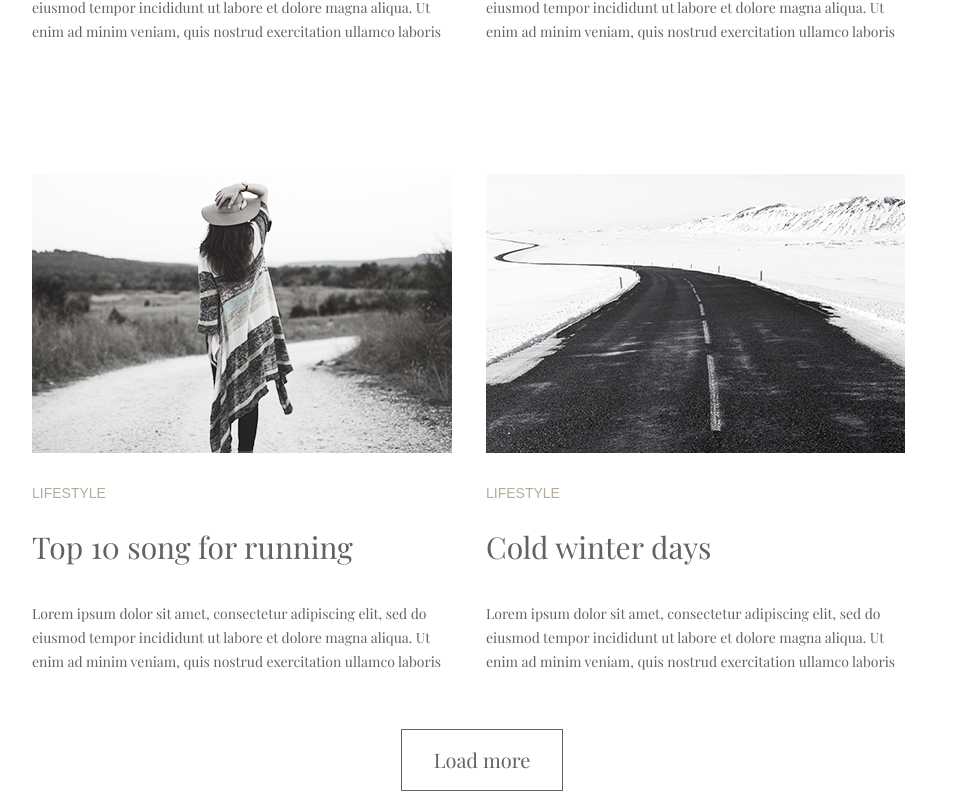
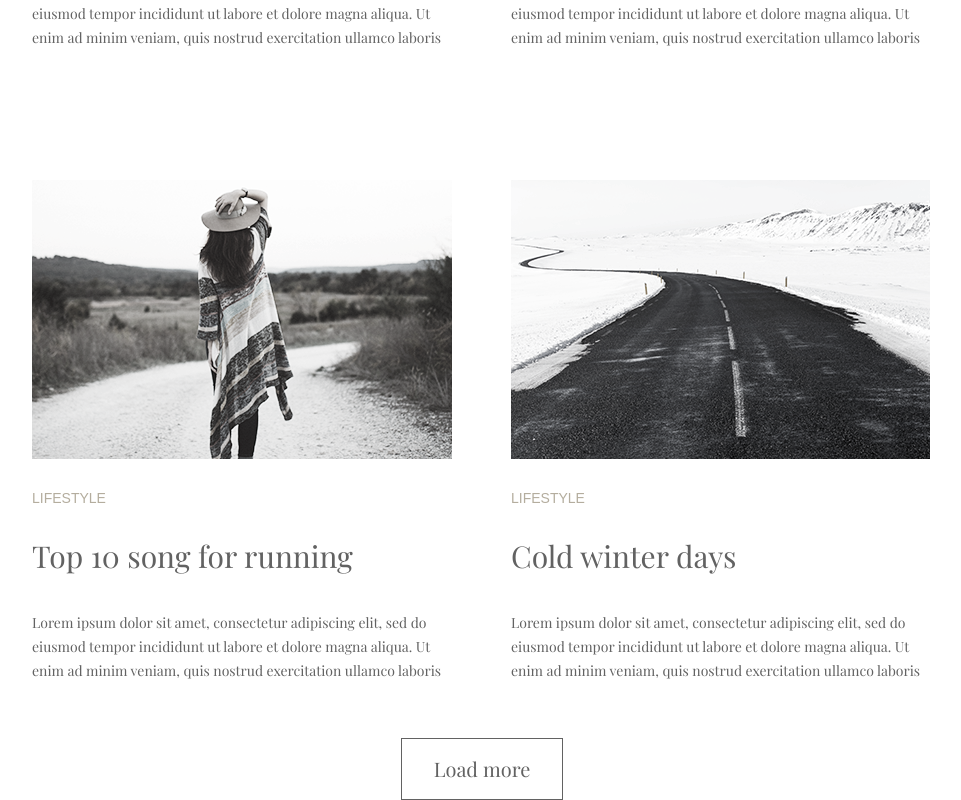
Before and after one commit to kozachenko-mm/goit-fe-course, a plain HTML site: page module-03/index.html in a window 1280 px wide. Shown: the part 1280-2080 px from the top of the page, without its empty margins (158-1119 px from the left). Drawn offline with nearby package versions, Linux system fonts and the light colour scheme.

Commit message:
почти сделал

```diff
--- a/module-03/css/style.css
+++ b/module-03/css/style.css
@@ -3,23 +3,27 @@
   padding: 0;
   box-sizing: border-box;
 }
-body {
+.container {
   width: 900px;
   margin: 0 auto;
-
 }
 
 header {
   padding-top: 75px;
   margin-bottom: 100px;
+}
+.site-navigation a {
+  text-transform: uppercase;
+  text-decoration: none;
+  color: #626262;
+  font-size: 14px;
+  font-family: "Playfair Display", serif;
+}
+li {
+  display: inline-block;
+  width: 220px;
   text-align: center;
 }
-
-
-li {
-  display: inline-block;
-  width: 170px;
-  }
 
 /* .list-item1 {
   margin-right: 120px;
@@ -33,68 +37,73 @@ li {
   margin-right: 90px;
 } */
 
-.site-navigation a {
-  text-transform: uppercase;
-  text-decoration: none;
-  color: #626262;
-  font-size: 14px;
-  font-family: "Playfair Display", serif;
+.site-navigation a:hover,
+.site-navigation a:focus {
+  color: #03a9f4;
 }
 
-.site-navigation a:hover {
-  color: #03a9f4;
+.block {
+  margin-bottom: 130px;
+  font-size: 0;
 }
-/*или фокус или ховер*/
-/* .site-navigation a:focus {
-  color: #03a9f4;
-} */
-
+.block:last-child {
+  margin: 0;
+}
 .block-left {
   display: inline-block;
-  width: 50%;
+  width: 421px;
+  margin-right: 58px;
+
   /* margin: 0 0 130px; */
   /* padding-left: 140px; */
 }
+.block-left:nth-child(2n) {
+  margin-right: 0;
+}
 
-.block-right {
+/* .block-right {
   display: inline-block;
-  width: calc(50% - 4px);
+  width: 421px; */
   /* margin: 0 0 130px; */
   /* text-align: left; */
-}
+
 
 img {
   display: block;
+  max-width: 100%;
+  height: auto;
+  /* margin-right: 0px; */
   margin-bottom: 30px;
+  font-size: 0;
 }
 
 span {
+  display: block;
   /* margin: auto auto 25px; */
   text-transform: uppercase;
   font-size: 14px;
   font-family: "Ubuntu", sans-serif;
   color: #b4ad9e;
   font-weight: lighter;
+  margin-bottom: 30px;
 }
 
 h2 {
   font-family: "Playfair Display", serif;
-  margin:25px 0 35px;
+  margin-bottom: 35px;
   font-size: 30px;
   color: #626262;
   font-weight: normal;
 }
 
-p {
+.text {
   font-family: "Playfair Display", serif;
   font-size: 14px;
   color: #626262;
   line-height: 24px;
-  }
-.block {
-  margin-bottom: 130px;
 }
-.bottom {
+
+main {
   margin-bottom: 55px;
 }
 
--- a/module-03/index.html
+++ b/module-03/index.html
@@ -13,9 +13,9 @@
   </head>
 
   <body>
+    <div class="container">
     <header>
-      <!-- меню сайта -->
-      <nav>
+            <nav>
         <ul class="site-navigation">
           <li class="list-item1"><a href="#">lifestyle</a></li>
           <li class="list-item2"><a href="#">photodiary</a></li>
@@ -38,7 +38,7 @@
             enim ad minim veniam, quis nostrud exercitation ullamco laboris
           </p>
         </div>
-        <div class="block-right">
+        <div class="block-left">
           <img src="./img/coffee.png" alt="cap of coffee" />
           <span>lifestyle</span>
           <h2>Life tastes better with coffee</h2>
@@ -53,38 +53,38 @@
         <div class="block-left">
           <img src="./img/bridge.png" alt="bridge" /> <span>photodiary</span>
           <h2>American dream</h2>
-          <p>
+          <p class="text">
             Lorem ipsum dolor sit amet, consectetur adipiscing elit, sed do
             eiusmod tempor incididunt ut labore et dolore magna aliqua. Ut
             <br />
             enim ad minim veniam, quis nostrud exercitation ullamco laboris
           </p>
         </div>
-        <div class="block-right">
+        <div class="block-left">
           <img src="./img/back.png" alt="back" /> <span>lifestyle</span>
           <h2>A day exploring the Alps</h2>
-          <p>
+          <p class="text">
             Lorem ipsum dolor sit amet, consectetur adipiscing elit, sed do
             eiusmod tempor incididunt ut labore et dolore magna aliqua. Ut<br />
             enim ad minim veniam, quis nostrud exercitation ullamco laboris
           </p>
         </div>
       </div>
-      <div class="block bottom">
+      <div class="block">
         <div class="block-left ">
           <img src="./img/girl.png" alt="girl" /> <span>lifestyle</span>
           <h2>Top 10 song for running</h2>
-          <p>
+          <p class="text">
             Lorem ipsum dolor sit amet, consectetur adipiscing elit, sed do
             eiusmod tempor incididunt ut labore et dolore magna aliqua. Ut
             <br />
             enim ad minim veniam, quis nostrud exercitation ullamco laboris
           </p>
         </div>
-        <div class="block-right">
+        <div class="block-left">
           <img src="./img/road.png" alt="road" /> <span>lifestyle</span>
           <h2>Cold winter days</h2>
-          <p>
+          <p class="text">
             Lorem ipsum dolor sit amet, consectetur adipiscing elit, sed do
             eiusmod tempor incididunt ut labore et dolore magna aliqua. Ut
             <br />enim ad minim veniam, quis nostrud exercitation ullamco
@@ -96,5 +96,6 @@
 
     <!-- Кнопка -->
     <div class="button"><button>Load more</button></div>
+  </div>
   </body>
 </html>
```
